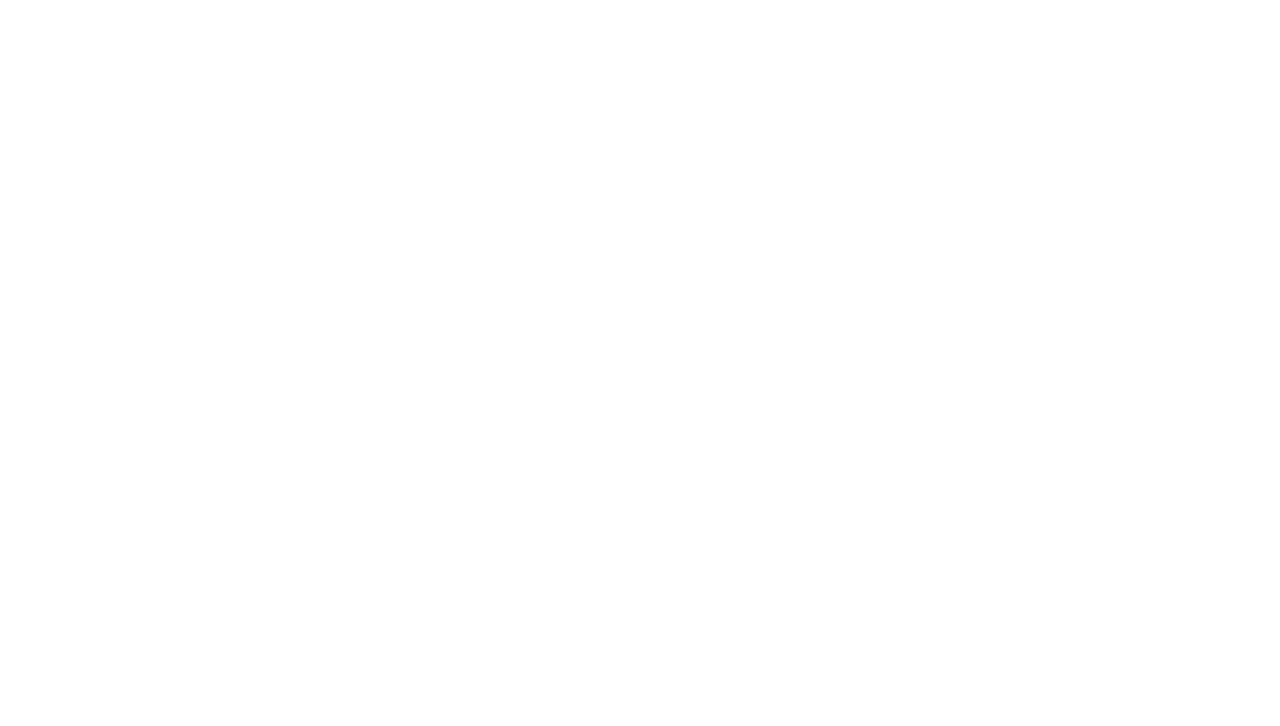
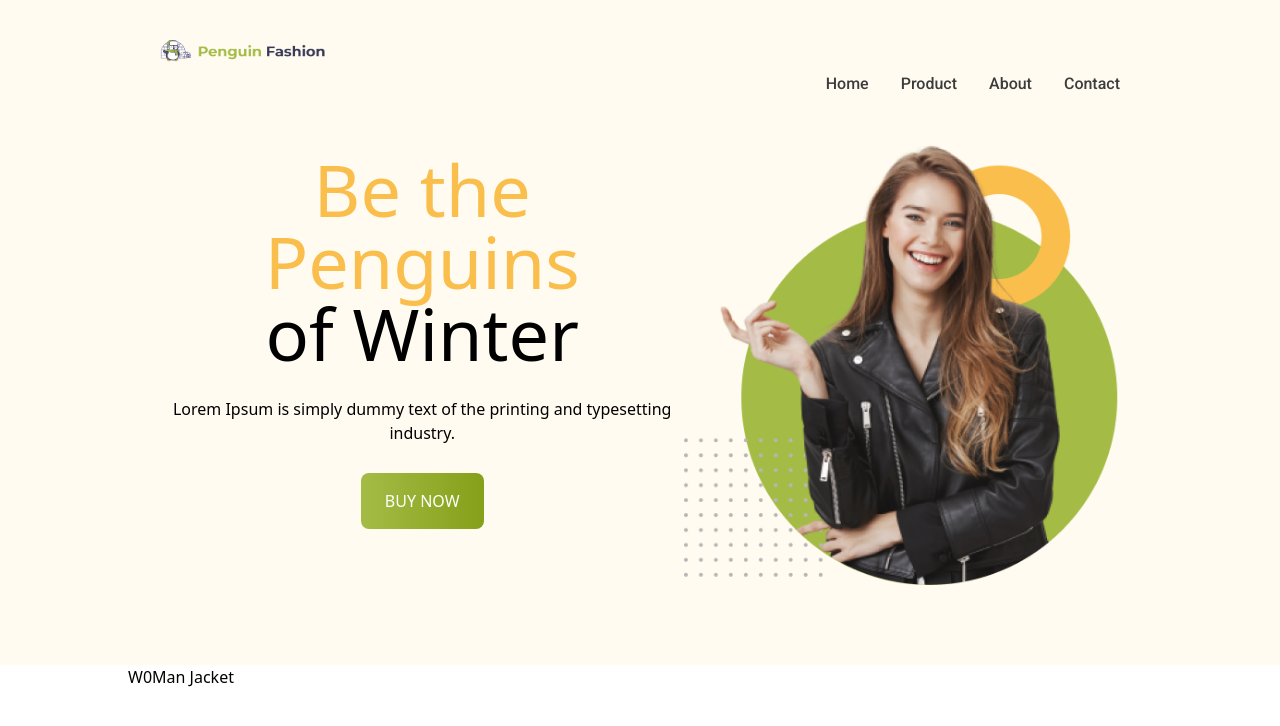
Before and after one commit to tanjilahamed99/penguin-fashion, a plain HTML site: page index.html in a window 1280 px wide. Drawn offline with nearby package versions, Linux system fonts and the light colour scheme.

Commit message:
header area complete

```diff
--- a/index.html
+++ b/index.html
@@ -1,16 +1,63 @@
 <!DOCTYPE html>
 <html lang="en">
+
 <head>
     <meta charset="UTF-8">
     <meta name="viewport" content="width=device-width, initial-scale=1.0">
+    <script src="https://cdn.tailwindcss.com"></script>
+    <link rel="preconnect" href="https://fonts.googleapis.com">
+    <link rel="preconnect" href="https://fonts.gstatic.com" crossorigin>
+    <link href="https://fonts.googleapis.com/css2?family=Roboto:wght@400;500;700;900&display=swap" rel="stylesheet">
     <title>PENGUIN-FASHION</title>
+    <style>
+        .text-roboto {
+            font-family: 'Roboto', sans-serif;
+        }
+    </style>
 </head>
+
 <body>
-    <header>
+    <header class="bg-[#FFFBF0] py-10">
+        <nav class="md:flex justify-around md:px-40 px-5">
+            <!-- logo -->
+            <div>
+                <img class="w-auto md:w-1/4" src="icons/logo.png" alt="">
+            </div>
+            <!-- nav -->
+            <ul class="md:flex gap-8 text-roboto font-medium text-center mt-8">
+                <li class="text-[#3C3C3C] cursor-pointer">Home</li>
+                <li class="text-[#3C3C3C] cursor-pointer">Product</li>
+                <li class="text-[#3C3C3C] cursor-pointer">About</li>
+                <li class="text-[#3C3C3C] cursor-pointer">Contact</li>
+            </ul>
+        </nav>
+        <!-- header-banner -->
+        <!-- banner-content site-->
+        <div class="md:flex px-5 justify-around md:px-40 py-10 md:items-center">
+            <div class="text-center mb-10">
+                <h2 class="text-7xl font-roboto font-normal"><span class="text-[#FABE4C]">Be the Penguins</span> <br>
+                    of Winter</h2>
+                <p class="py-7">Lorem Ipsum is simply dummy text of the printing
+                    and typesetting industry.</p>
+                <button class="py-4 px-6 rounded-lg text-white bg-gradient-to-r from-[#A4BC46] to-[#85A019]">BUY
+                    NOW</button>
+            </div>
+            <!-- banner-logo site -->
+            <div>
+                <img class="w-full" src="images/model.png" alt="">
+            </div>
+        </div>
+    </header>
+    <main class="px-32">
 
-    </header>
-    <main>
+        <section>
+            <!-- women jackets -->
+            <!-- tittle -->
+            <h2>W0Man Jacket</h2>
+            <!-- cards -->
 
+        </section>
     </main>
 </body>
+
 </html>
```
